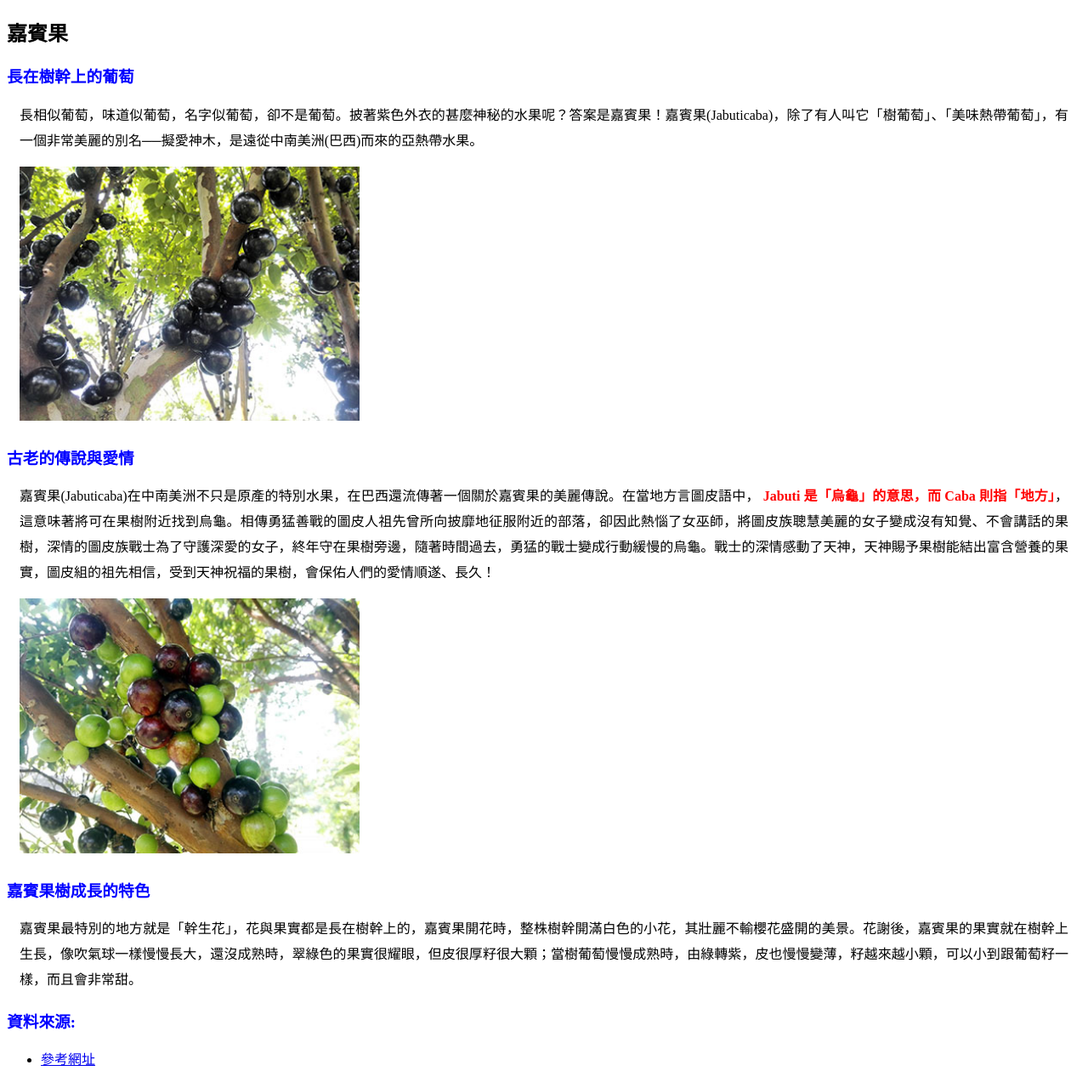
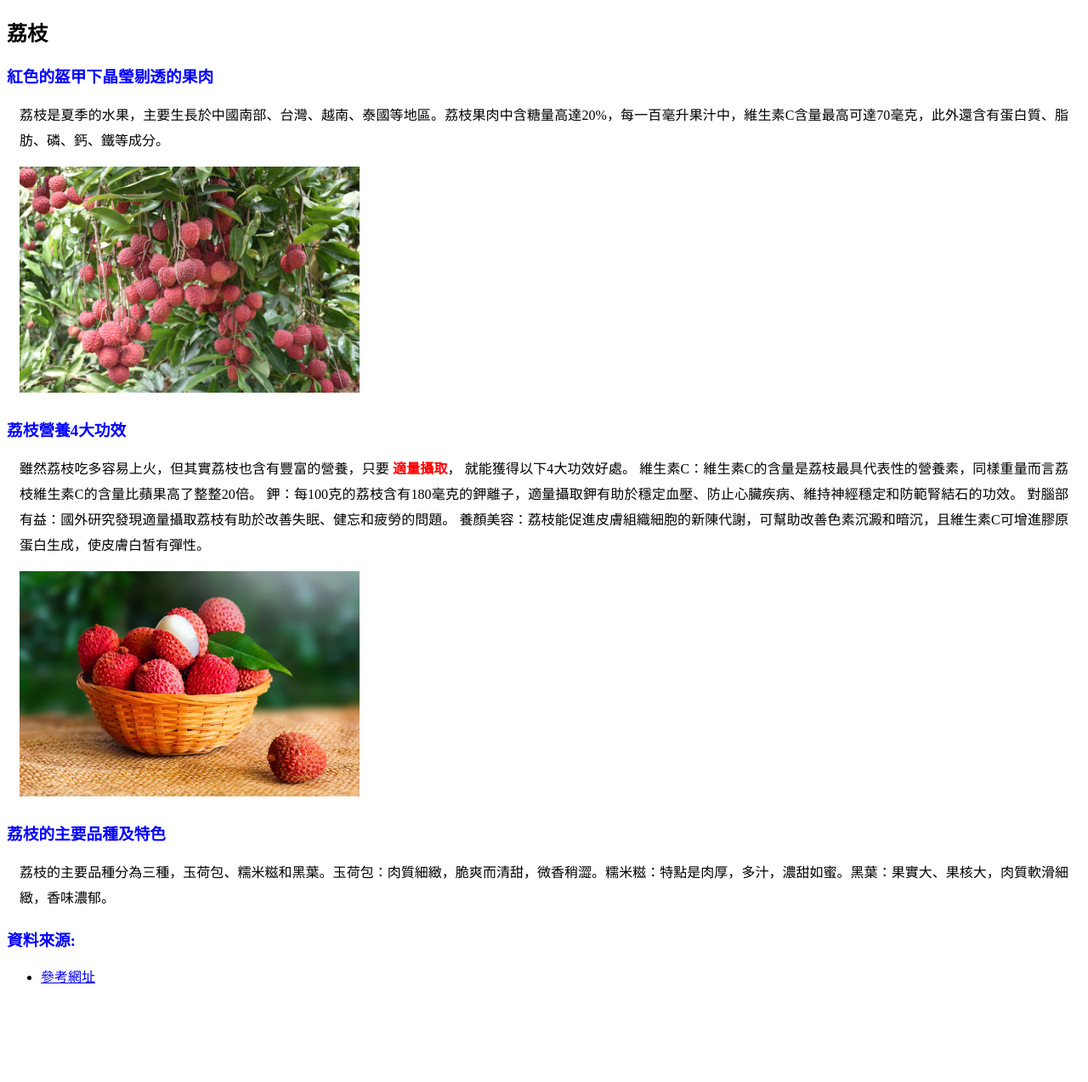
Before and after one commit to 411105111/411105111.github.io, a plain HTML site: page B2A11/作業01/index.html in a window 1280 px wide. Shown: the whole page at 85% size. After the commit the page ends 1176 px from the top, so only its background shows below. Drawn offline with Linux system fonts and the light colour scheme.

Commit message:
Add files via upload

```diff
--- a/B2A11/作業01/index.html
+++ b/B2A11/作業01/index.html
@@ -19,26 +19,29 @@
 	</style>
 </head>
 	<body>
-        <h2>嘉賓果</h2>
-		<h3>長在樹幹上的葡萄</h3>
+        <h2>荔枝</h2>
+		<h3>紅色的盔甲下晶瑩剔透的果肉</h3>
 		<div>
-			長相似葡萄，味道似葡萄，名字似葡萄，卻不是葡萄。披著紫色外衣的甚麼神秘的水果呢？答案是嘉賓果！嘉賓果(Jabuticaba)，除了有人叫它「樹葡萄」、「美味熱帶葡萄」，有一個非常美麗的別名──擬愛神木，是遠從中南美洲(巴西)而來的亞熱帶水果。
+			荔枝是夏季的水果，主要生長於中國南部、台灣、越南、泰國等地區。荔枝果肉中含糖量高達20%，每一百毫升果汁中，維生素C含量最高可達70毫克，此外還含有蛋白質、脂肪、磷、鈣、鐵等成分。
 		</div>
-		<div ><img src="pic01.jpg" width="400"></div>
-		<h3>古老的傳說與愛情</h3>
+		<div ><img src="pic04.jpg" width="400"></div>
+		<h3>荔枝營養4大功效</h3>
 		<div>
-			嘉賓果(Jabuticaba)在中南美洲不只是原產的特別水果，在巴西還流傳著一個關於嘉賓果的美麗傳說。在當地方言圖皮語中，
-			<span>Jabuti 是「烏龜」的意思，而 Caba 則指「地方」</span>，
-			這意味著將可在果樹附近找到烏龜。相傳勇猛善戰的圖皮人祖先曾所向披靡地征服附近的部落，卻因此熱惱了女巫師，將圖皮族聰慧美麗的女子變成沒有知覺、不會講話的果樹，深情的圖皮族戰士為了守護深愛的女子，終年守在果樹旁邊，隨著時間過去，勇猛的戰士變成行動緩慢的烏龜。戰士的深情感動了天神，天神賜予果樹能結出富含營養的果實，圖皮組的祖先相信，受到天神祝福的果樹，會保佑人們的愛情順遂、長久！
+			雖然荔枝吃多容易上火，但其實荔枝也含有豐富的營養，只要
+			<span>適量攝取</span>， 就能獲得以下4大功效好處。
+			維生素C：維生素C的含量是荔枝最具代表性的營養素，同樣重量而言荔枝維生素C的含量比蘋果高了整整20倍。
+			鉀：每100克的荔枝含有180毫克的鉀離子，適量攝取鉀有助於穩定血壓、防止心臟疾病、維持神經穩定和防範腎結石的功效。
+			對腦部有益：國外研究發現適量攝取荔枝有助於改善失眠、健忘和疲勞的問題。
+			養顏美容：荔枝能促進皮膚組織細胞的新陳代謝，可幫助改善色素沉澱和暗沉，且維生素C可增進膠原蛋白生成，使皮膚白皙有彈性。
 		</div>
-		<div ><img src="pic02.jpg" width="400"></div>
-		<h3>嘉賓果樹成長的特色</h3>
+		<div ><img src="pic03.jpg" width="400"></div>
+		<h3>荔枝的主要品種及特色</h3>
 		<div>
-			嘉賓果最特別的地方就是「幹生花」，花與果實都是長在樹幹上的，嘉賓果開花時，整株樹幹開滿白色的小花，其壯麗不輸櫻花盛開的美景。花謝後，嘉賓果的果實就在樹幹上生長，像吹氣球一樣慢慢長大，還沒成熟時，翠綠色的果實很耀眼，但皮很厚籽很大顆；當樹葡萄慢慢成熟時，由綠轉紫，皮也慢慢變薄，籽越來越小顆，可以小到跟葡萄籽一樣，而且會非常甜。
+			荔枝的主要品種分為三種，玉荷包、糯米糍和黑葉。玉荷包：肉質細緻，脆爽而清甜，微香稍澀。糯米糍：特點是肉厚，多汁，濃甜如蜜。黑葉：果實大、果核大，肉質軟滑細緻，香味濃郁。
 		</div>
 		<h3>資料來源:</h3>
 		<ul>
-			<li><a href="https://greenbox.tw/Home/BlogPostNew/5791" target="_blank">參考網址</a></li>
+			<li><a href="https://goods.watchinese.com/blog/litchi-n64" target="_blank">參考網址</a></li>
 		</ul>
 	</body>
 </html>
```
Also changed, not shown: B2A11/作業01/pic03.jpg (added), B2A11/作業01/pic04.jpg (added).
